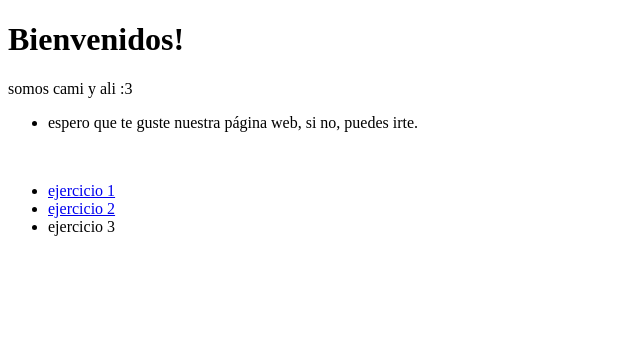
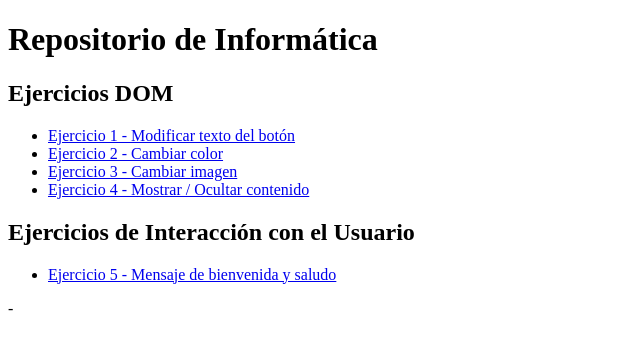
Before and after one commit to Cami-L5/informatica, a plain HTML site: page index.html in a window 1280 px wide. Shown: the whole page, without its empty margins (0-640 px from the left). Drawn offline with Linux system fonts and the light colour scheme.

Commit message:
Add files via upload

```diff
--- /dev/null
+++ b/formulario1.css
@@ -0,0 +1,43 @@
+body {
+    font-family: 'Segoe UI', Tahoma, Geneva, Verdana, sans-serif;
+    background: linear-gradient(135deg, #ff0080, #000000);
+    display: flex;
+    justify-content: center;
+    align-items: center;
+    height: 100vh;
+    margin: 0;
+    }
+    h1 {
+        text-align: center;
+        color: #333;
+        margin-bottom: 20px;
+        }
+
+            label {
+                display: block;
+                font-weight: bold;
+                margin: 10px 0 5px;
+                color: #444;
+                }
+                input[type="text"], select {
+                    width: 100%;
+                    padding: 10px;
+                    border: 1px solid #ddd;
+                    border-radius: 8px;
+                    outline: none;
+                    transition: 0.3s;
+                    }
+                    input[type="text"]:focus, select:focus {
+                        border-color: #6cfe4f;
+                        box-shadow: 0px 0px 6px rgba(254, 79, 146, 0.6);
+                        }
+                        .radio-group {
+                            margin: 8px 0 15px;
+                            }
+                            .radio-group input {
+                                margin-right: 5px;
+                                }
+                                button:hover {
+                                    transform: scale(1.05);
+                                    background: linear-gradient(135deg, #38f9d7, #43e97b);
+                                    }
--- a/index.html
+++ b/index.html
@@ -7,14 +7,17 @@
     <title>Document</title>
 </head>
 <body>
-    <h1> Bienvenidos! </h1>
-    <p> somos cami y ali :3  </p>
-    <ul> <li> espero que te guste nuestra página web, si no, puedes irte. </li></ul>
-<img scr="./PENELOPEEE...">
+<h1>Repositorio de Informática</h1>
+<h2>Ejercicios DOM</h2>
 <ul>
-    <li> <a href="./enlace.html"> ejercicio 1 </a> </li>
-    <li> <a href= "./tabla.html"> ejercicio 2 </a> </li>
-    <li> ejercicio 3 </li>
+<li><a href="ejercicio1.html">Ejercicio 1 - Modificar texto del botón</a></li>
+<li><a href="ejercicio2.html">Ejercicio 2 - Cambiar color</a></li>
+<li><a href="ejercicio3.html">Ejercicio 3 - Cambiar imagen</a></li>
+<li><a href="ejercicio4.html">Ejercicio 4 - Mostrar / Ocultar contenido</a></li>
+</ul>
+<h2>Ejercicios de Interacción con el Usuario</h2>
+<ul>
+<li><a href="ejercicio5.html">Ejercicio 5 - Mensaje de bienvenida y saludo</a></li>
 </ul>
 </body>
-</html>
+</html>-
```
Also changed, not shown: formulario1.html (+2 -0 lines), formulario1.js (+8 -6 lines).
